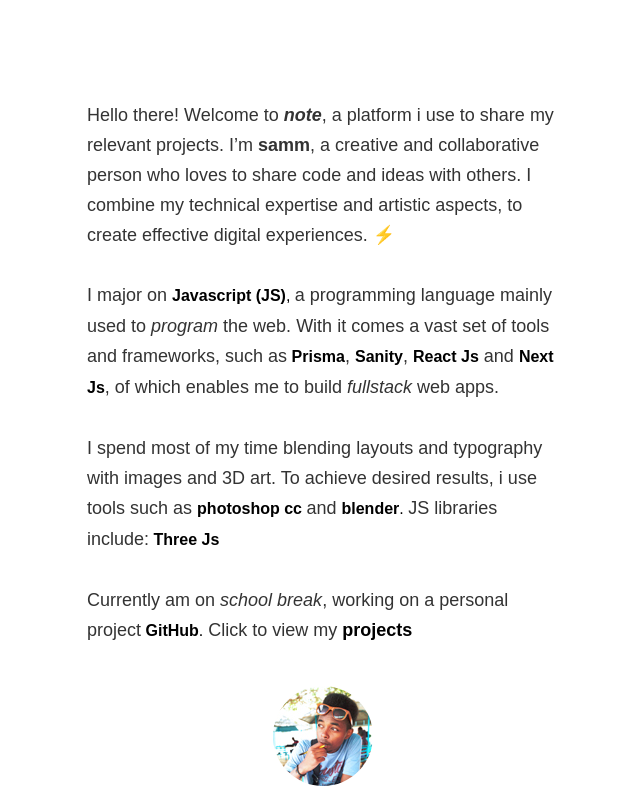
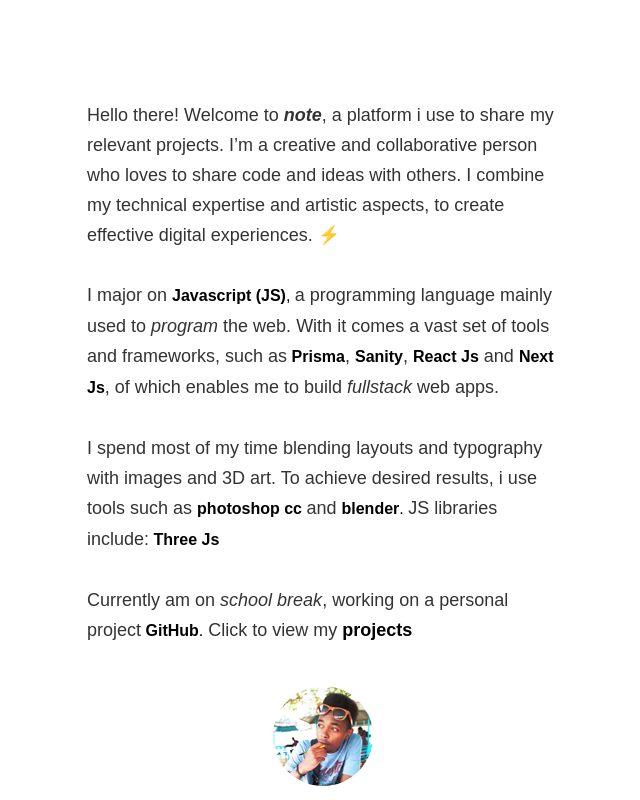
Before and after one commit to linet-maker/case-study, a Next.js app: page /hello in a window 1280 px wide. Shown: the top 800 px of the page, without its empty margins (317-957 px from the left). Built offline with nearby package versions, Linux system fonts and the light colour scheme; a web font is replaced by a local one.

Commit message:
Update Hello.jsx
neutrality

```diff
--- a/components/Hello.jsx
+++ b/components/Hello.jsx
@@ -10,8 +10,7 @@ export const Hello = () => {
           <b>
             <i>note</i>
           </b>
-          , a platform i use to share my relevant projects. I’m{" "}
-          <b>samm</b>, a creative and collaborative person who loves
+          , a platform i use to share my relevant projects. I’m a creative and collaborative person who loves
           to share code and ideas with others. I combine my technical
           expertise and artistic aspects, to create effective digital
           experiences. ⚡
```
